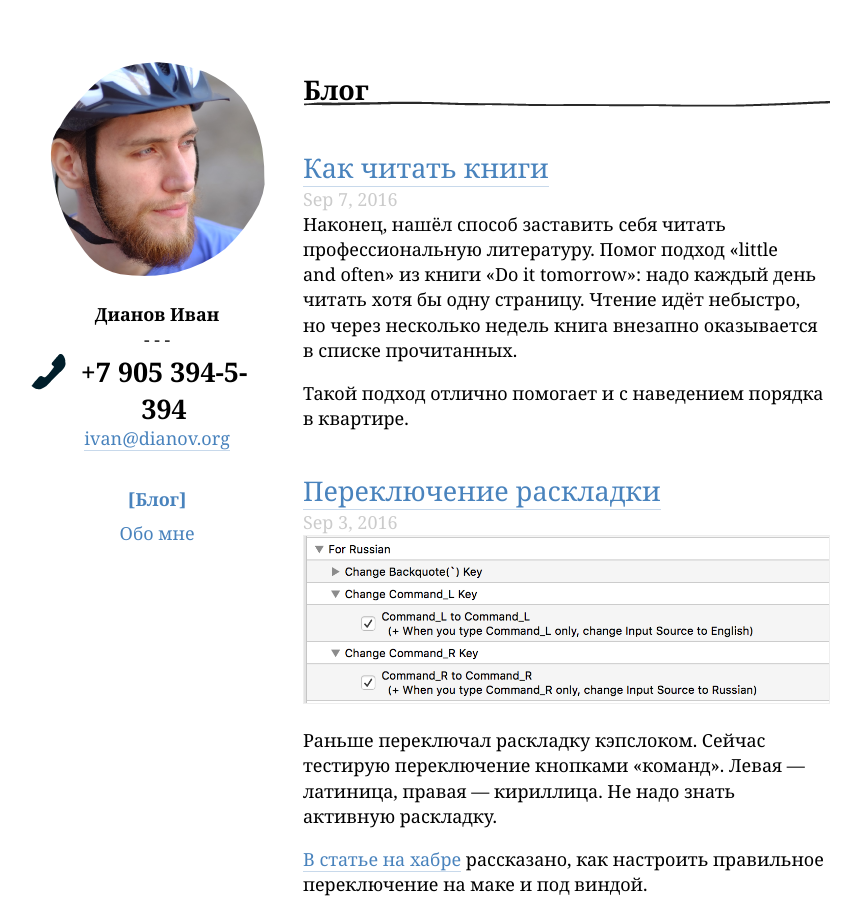
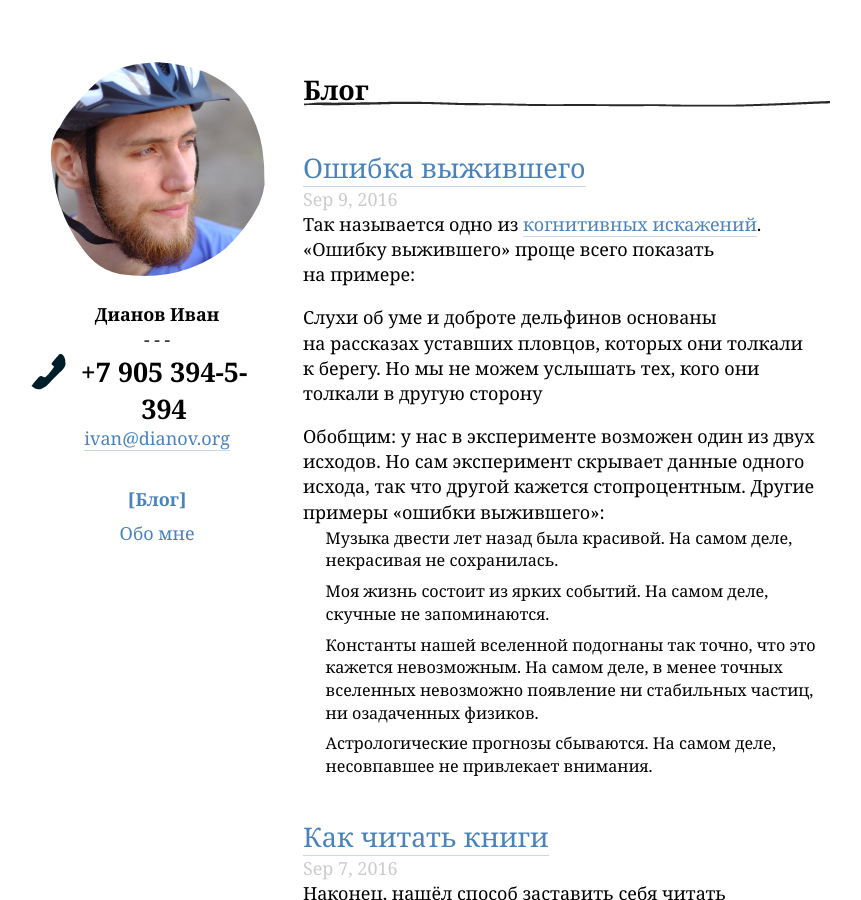
Before and after one commit to illus0r/dianov.org, a Jekyll site: the page built from pages/index.html, in a window 1280 px wide and 900 px high. Shown: the whole window, without its empty margins (210-1071 px from the left). Built offline with Jekyll 4.4.1, drawn with Linux system fonts in a browser that asks for light colours.

Commit message:
Created 2016-09-09-survivorship-bias.md

```diff
--- a/_posts/2016-09-09-survivorship-bias.md
+++ b/_posts/2016-09-09-survivorship-bias.md
@@ -1,7 +1,22 @@
 ---
 layout: post
-published: false
-title: Survivorship bias
+published: true
+title: Ошибка выжившего
+tags:
+  - Когнитивные искажения
+  - психология
 ---
+Так называется одно из [когнитивных искажений][bias]. «Ошибку выжившего» проще всего показать на примере:
+
 Слухи об уме и доброте дельфинов основаны на рассказах уставших пловцов, которых они толкали к берегу. Но мы не можем услышать тех, кого они толкали в другую сторону
 {:.pullout}
+
+Обобщим: у нас в эксперименте возможен один из двух исходов. Но сам эксперимент скрывает данные одного исхода, так что другой кажется стопроцентным. Другие примеры «ошибки выжившего»:
+
+* Музыка двести лет назад была красивой. На самом деле, некрасивая не сохранилась.
+* Моя жизнь состоит из ярких событий. На самом деле, скучные не запоминаются.
+* Константы нашей вселенной подогнаны так точно, что это кажется невозможным. На самом деле, в менее точных вселенных невозможно появление ни стабильных частиц, ни озадаченных физиков.
+* Астрологические прогнозы сбываются. На самом деле, несовпавшее не привлекает внимания.
+
+
+[bias]: https://www.wikiwand.com/ru/%D0%A1%D0%BF%D0%B8%D1%81%D0%BE%D0%BA_%D0%BA%D0%BE%D0%B3%D0%BD%D0%B8%D1%82%D0%B8%D0%B2%D0%BD%D1%8B%D1%85_%D0%B8%D1%81%D0%BA%D0%B0%D0%B6%D0%B5%D0%BD%D0%B8%D0%B9
```
